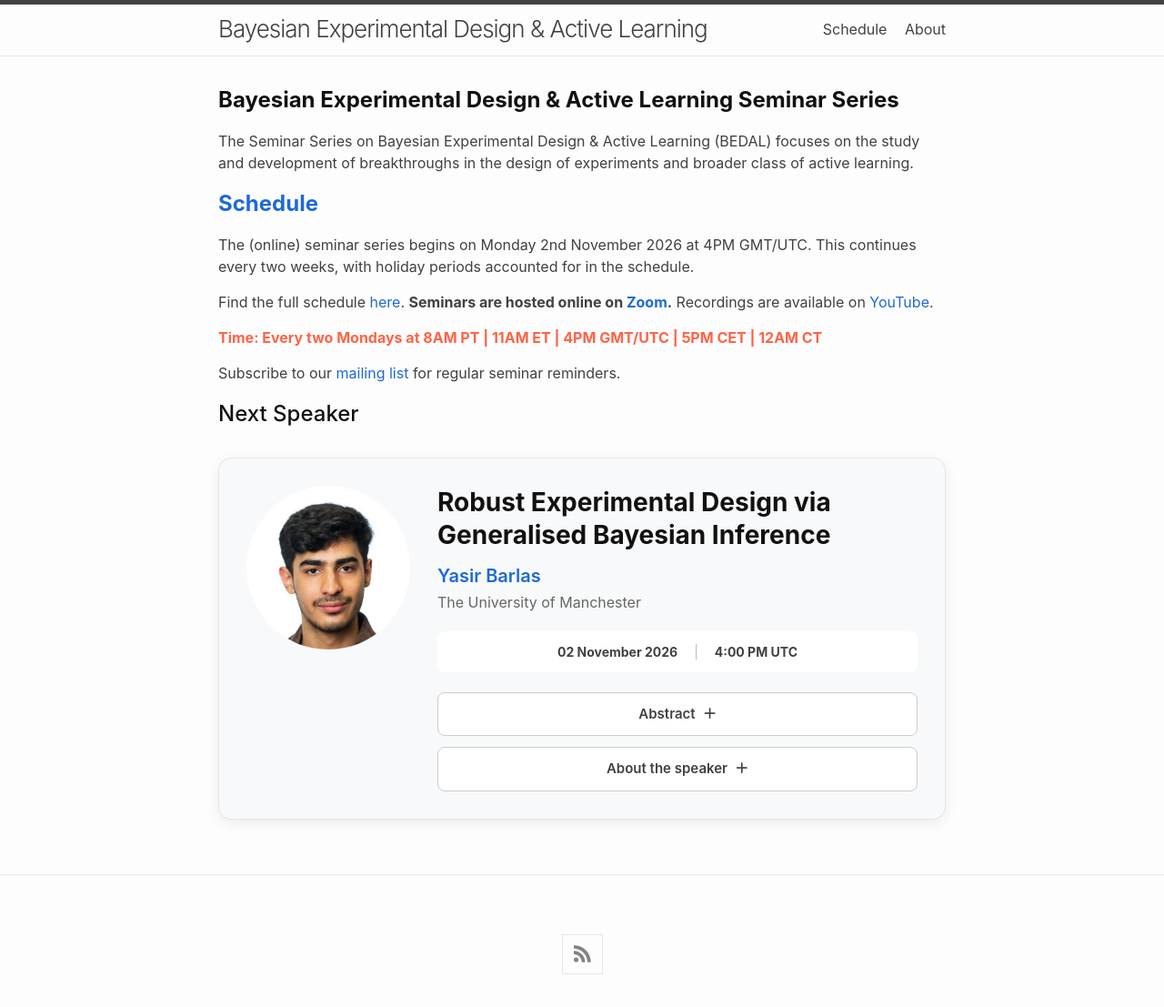
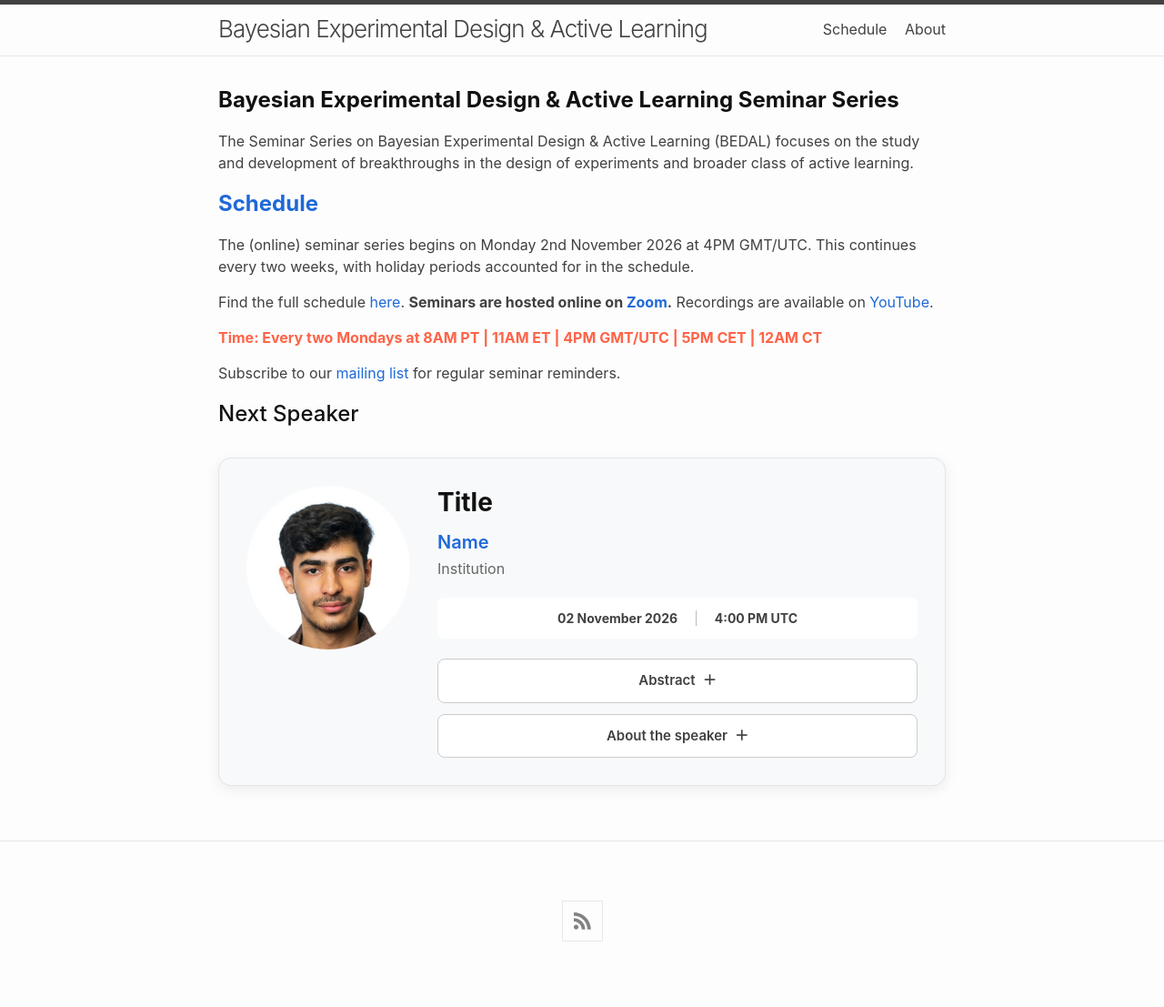
Before and after one commit to bayesiandesign/seminar, a Jekyll site: the page built from README.md, in a window 1280 px wide. Shown: the whole page at 91% size. Built offline with Jekyll 4.4.1, drawn with Linux system fonts in a browser that asks for light colours; nearby versions of some CDN libraries; our own code applies the rules of GitHub Pages for plain Markdown files; after the commit the page ends 1070 px from its top, so only the background shows below that.

Commit message:
Update home.html

```diff
--- a/_layouts/home.html
+++ b/_layouts/home.html
@@ -24,15 +24,15 @@ layout: default
   <div class="speaker-info">
 
   <h2 class="talk-title">
-    Robust Experimental Design via Generalised Bayesian Inference
+    Title
   </h2>
 
   <h3 class="speaker-name">
-    <a href="https://yasirbarlas.github.io/">Yasir Barlas</a>
+    <a href="https://bayesiandesign.github.io/seminar/">Name</a>
   </h3>
 
   <p class="speaker-affiliation">
-    The University of Manchester
+    Institution
   </p>
 
   <div class="seminar-details">
@@ -48,7 +48,7 @@ layout: default
 
       <div class="speaker-section-content">
         <p>
-          Bayesian optimal experimental design is a principled framework for conducting experiments that leverages Bayesian inference to quantify how much information one can expect to gain from selecting a certain design. However, accurate Bayesian inference relies on the assumption that one's statistical model of the data-generating process is correctly specified. If this assumption is violated, Bayesian methods can lead to poor inference and estimates of information gain. Generalised Bayesian (or Gibbs) inference is a more robust probabilistic inference framework that replaces the likelihood in the Bayesian update by a suitable loss function. In this work, we present Generalised Bayesian Optimal Experimental Design (GBOED), an extension of Gibbs inference to the experimental design setting which achieves robustness in both design and inference. Using an extended information-theoretic framework, we derive a new acquisition function, the Gibbs expected information gain (Gibbs EIG). Our empirical results demonstrate that GBOED enhances robustness to outliers and incorrect assumptions about the outcome noise distribution.
+          Abstract
         </p>
       </div>
     </details>
@@ -58,7 +58,7 @@ layout: default
 
       <div class="speaker-section-content">
         <p>
-          Yasir is a PhD student at The University of Manchester. His research focuses on robustness to model misspecification in experimental design.
+          Speaker Info
         </p>
       </div>
     </details>
```
